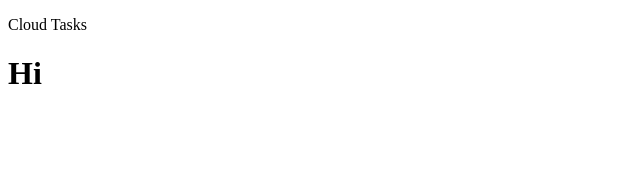
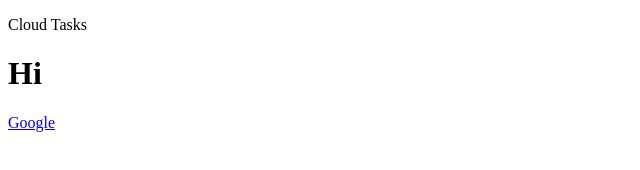
Before and after one commit to venunisandhan/cloud, a plain HTML site: page index.html in a window 1280 px wide. Shown: the full height of the page, 0-640 px from the left. Drawn offline with Linux system fonts and the light colour scheme.

Commit message:
Update index.html

```diff
--- a/index.html
+++ b/index.html
@@ -8,5 +8,6 @@
   <body>
     <p>Cloud Tasks</p>
     <h1>Hi</h1>
+    <a href="https://www.gooogle.com">Google</a>
   </body>
 </html>
```
